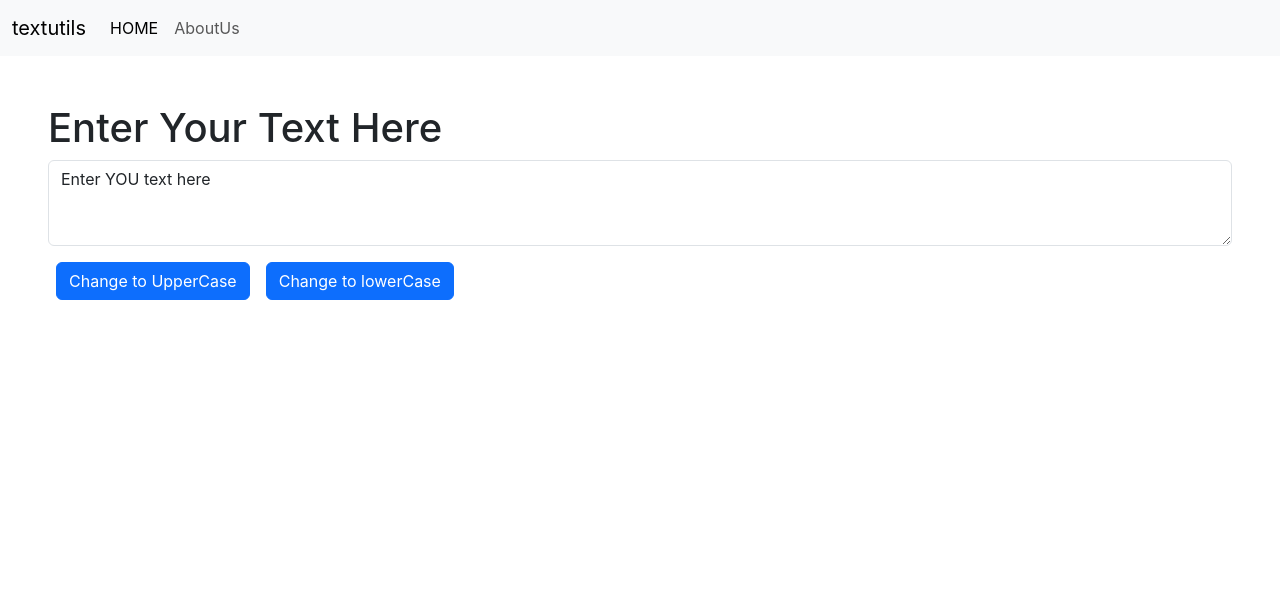
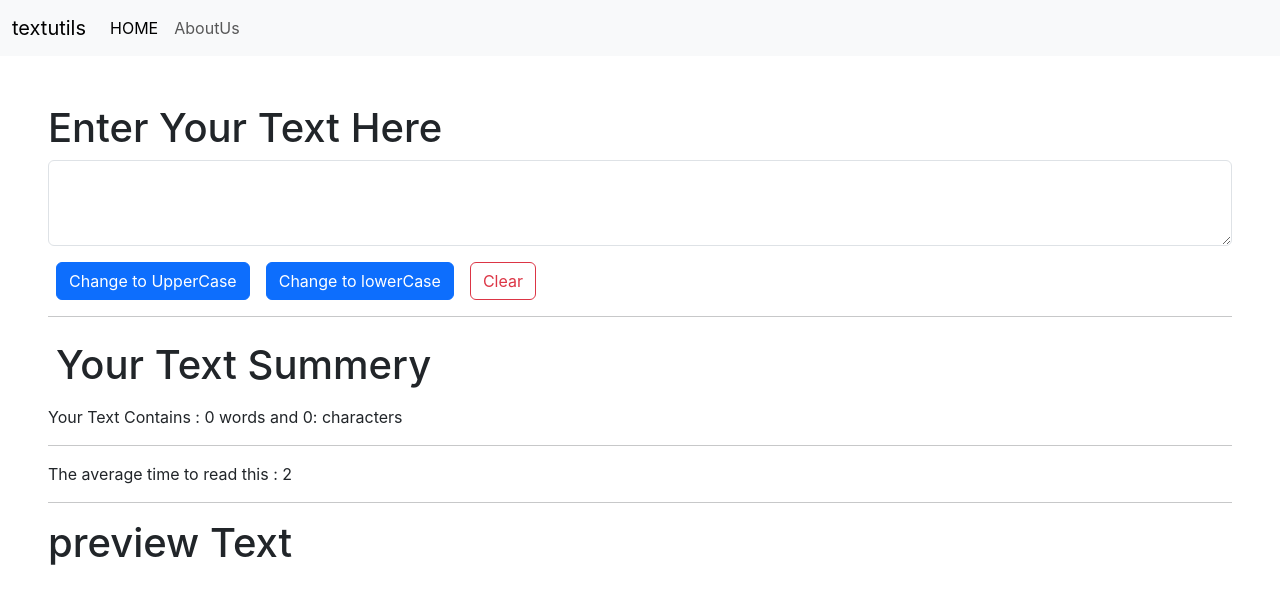
Before and after one commit to Nitin-web-dev/textUtils-dsdc, a React (Create React App) app: page / in a window 1280 px wide. Shown: the top 604 px of the page. Built offline with nearby package versions, Linux system fonts and the light colour scheme.

Commit message:
clear btn add or summary and textWordCout

```diff
--- a/src/components/TextForm.jsx
+++ b/src/components/TextForm.jsx
@@ -3,7 +3,7 @@ import React,{useState} from 'react'
 export default function TextForm() {
 
   // destructuring ;
-    const [ text, setText] = useState("Enter YOU text here");
+    const [ text, setText] = useState("");
 
     const handleChange = (e) =>{
       let newText = e.target.value;
@@ -21,6 +21,10 @@ export default function TextForm() {
 
     }
 
+    const handleClearText = (e) => {
+      setText("");
+    }
+
   return (
     <div>
   <div className=" mb-3">
@@ -36,7 +40,18 @@ export default function TextForm() {
   </div>
     <button className='btn btn-primary mx-2'  onClick={handleUpperCase}>Change to UpperCase</button>
     <button className='btn btn-primary mx-2' onClick={handleLowerCase}>Change to lowerCase</button>
+    <button className='btn btn-outline-danger mx-2' onClick={handleClearText}>Clear</button>
+    <hr />
+      <div className='p-2'>
+        <h1>Your Text Summery</h1>
+      </div>
 
+      <p>Your Text Contains : {text.split(" ").length-1} words and {text.length}:  characters</p>
+      <hr />
+      <p>The average time to read this : {text.split(" ").length * 2.0}</p>
+      <hr />
+      <h1>preview Text</h1>
+      <p>{text}</p>
     </div>
   )
 }
```
